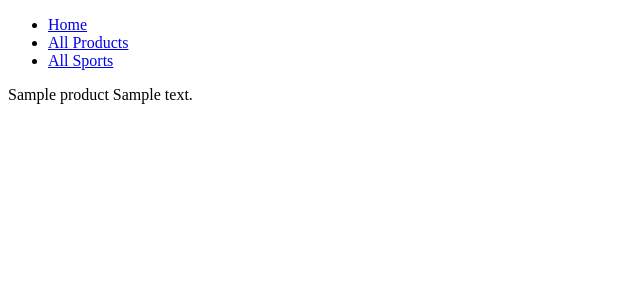
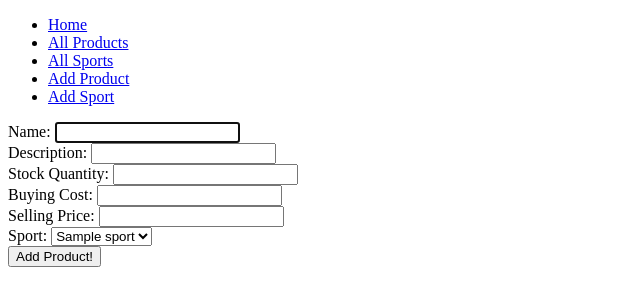
Before and after one commit to roryconlon1/Sport_shop_project, a Flask app: page /products/new in a window 1280 px wide. Shown: the top 306 px of the page, without its empty margins (0-640 px from the left). Run offline with Flask 2, Linux system fonts and the light colour scheme; a database or web service that is not in the repository returns one stand-in record (values such as "Sample title"); some libraries are stand-ins or nearby versions.

Commit message:
can create new

```diff
--- a/controllers/product_controller.py
+++ b/controllers/product_controller.py
@@ -17,3 +17,21 @@
 def show(id):
     product = product_repository.select(id)
     return render_template('/products/product.html', product=product)
+
+@products_blueprint.route('/products/new')
+def new():
+    sports = sport_repository.select_all()
+    return render_template('/products/new.html', sports=sports)
+
+@products_blueprint.route('/products', methods = ['POST'])
+def create():
+    name = request.form['name']
+    description = request.form['description']
+    stock_quantity = request.form['stock_quantity']
+    buying_cost = request.form['buying_cost']
+    selling_price = request.form['selling_price']
+    sport_id = request.form['sport_id']
+    sport = sport_repository.select(sport_id)
+    product = Product(name, description, stock_quantity, buying_cost, selling_price, sport)
+    product_repository.save(product)
+    return redirect('/products')
--- a/templates/base.html
+++ b/templates/base.html
@@ -13,6 +13,8 @@
                 <li><a href="/">Home</a></li>
                 <li><a href="/products">All Products</a></li>
                 <li><a href="/sports">All Sports</a></li>
+                <li><a href="/products/new">Add Product</a></li>
+                <li><a href="/sports/new">Add Sport</a></li>
             </ul>
         </nav>
     </header>
--- /dev/null
+++ b/templates/products/new.html
@@ -0,0 +1,40 @@
+{% extends "base.html" %}
+{% block content %}
+
+<form action="/products" method="POST">
+    <div>
+        <label for="Name">Name:</label>
+        <input type="text" id="name" name="name" required autofocus>
+    </div>
+
+    <div>
+        <label for="description">Description:</label>
+        <input type="text" id="description" name="description" required>
+    </div>
+    <div>
+        <label for="stock_quantity">Stock Quantity:</label>
+        <input type="number" id="stock_quantity" name="stock_quantity" required>
+    </div>
+    <div>
+        <label for="buying_cost">Buying Cost:</label>
+        <input type="number" id="buying_cost" name="buying_cost" required>
+    </div>
+    <div>
+        <label for="selling_price">Selling Price:</label>
+        <input type="number" id="selling_price" name="selling_price" required>
+    </div>
+    <div>
+        <label for="sport">Sport:</label>
+        <select name="sport_id" id="sport_id" required>
+            {% for sport in sports %}
+                <option value="{{sport.id}}">{{sport.name}}</option>
+            {% endfor %}
+        </select>
+    </div>
+    <button type="submit">Add Product!</button>
+
+
+
+</form>
+
+{% endblock %}
```
Also changed, not shown: controllers/sport_controller.py (+11 -0 lines), templates/sports/new.html (added, +11 -0 lines).
